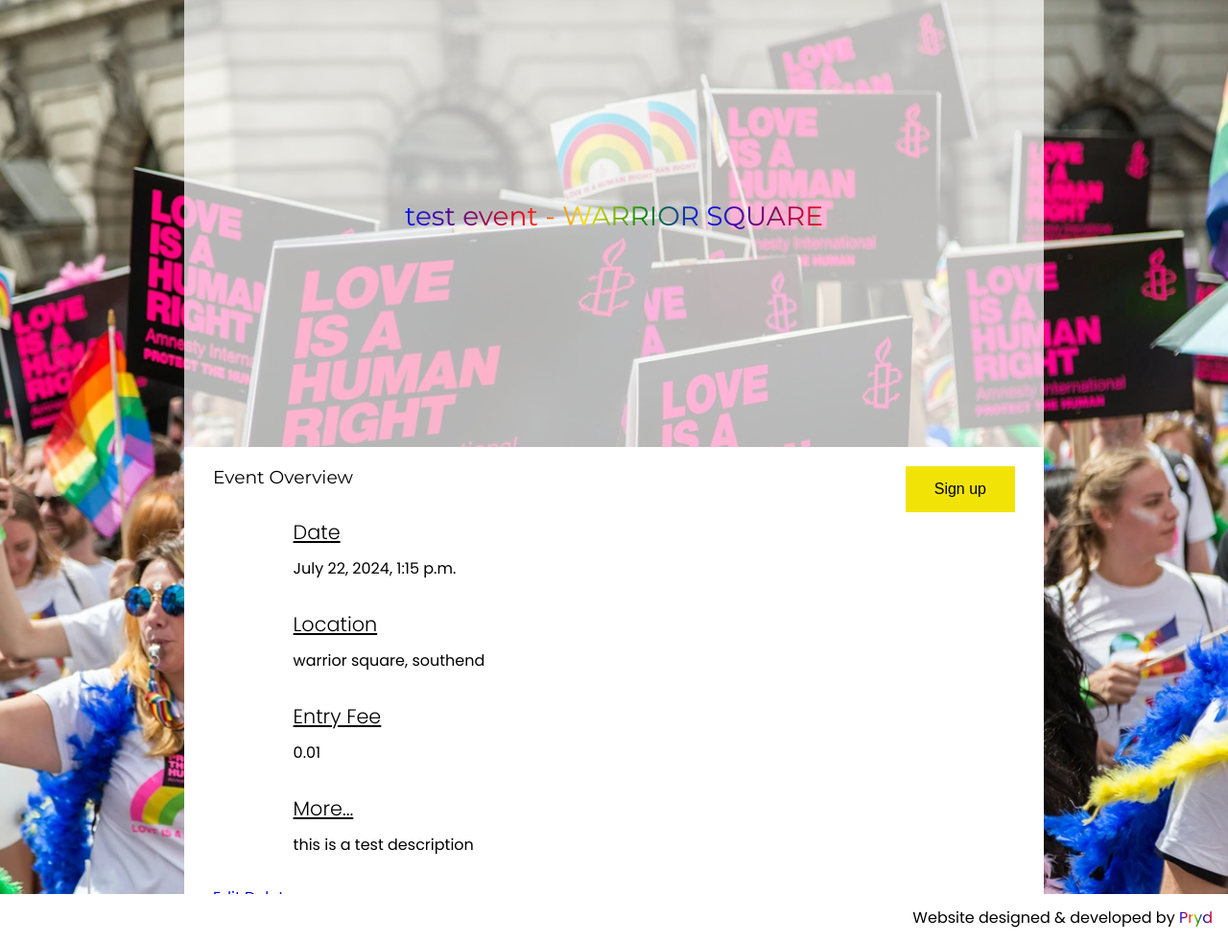
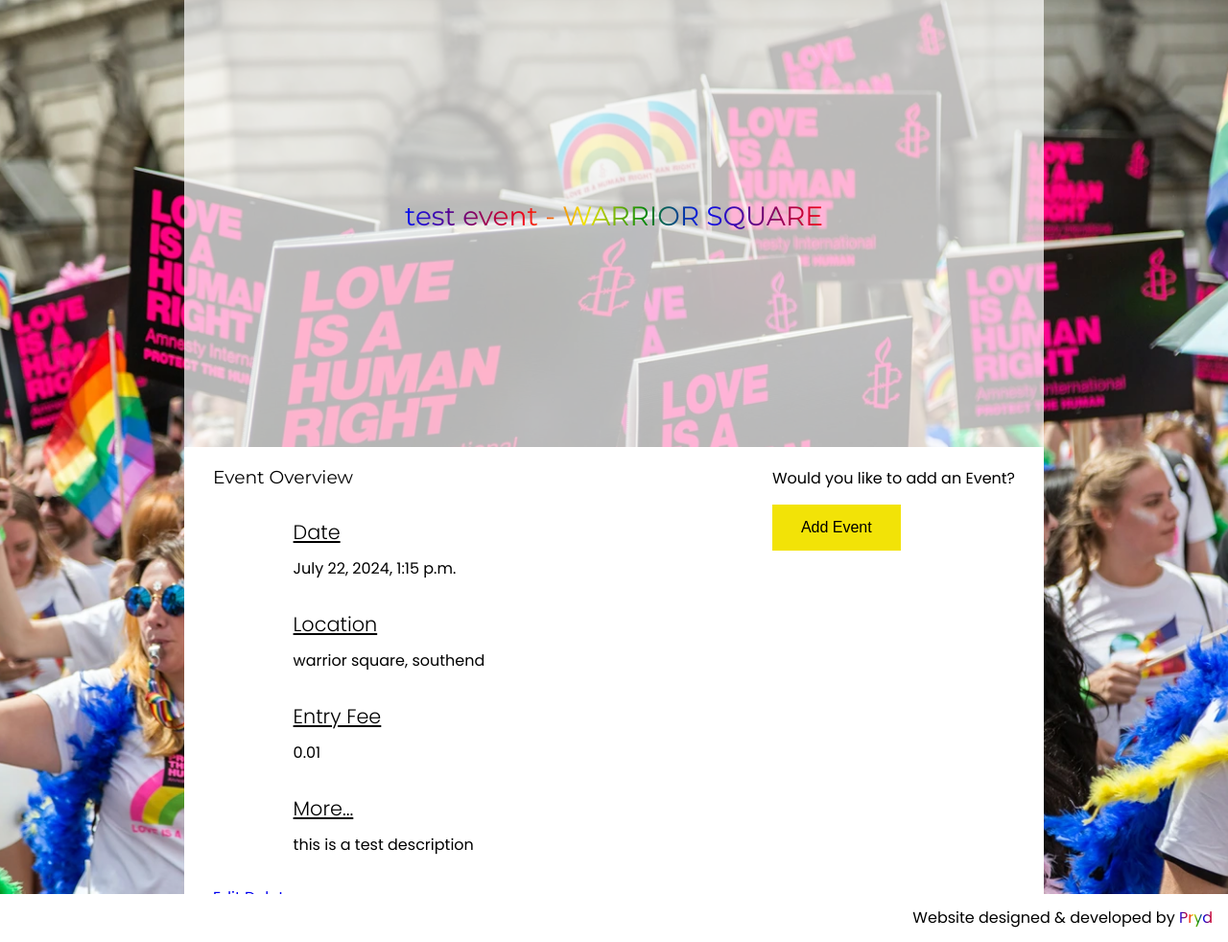
Before and after one commit to Jamie-Gargrave/pryd, a Django app: page /events/1/ in a window 1280 px wide. Shown: the part 71-1053 px from the top of the page at 96% size. Run offline with Django 5.2, Linux system fonts and the light colour scheme; a user stored in the database is signed in; data comes from the database, SQL or seed files in the repository; both versions use the stored data as it was after the commit; some libraries are stand-ins or nearby versions.

Commit message:
Modify add event/sign up button on event_detail

```diff
--- a/events/templates/events/event_detail.html
+++ b/events/templates/events/event_detail.html
@@ -14,9 +14,21 @@
     <div id="event-info-container" class="modal">
         <h3>Event Overview</h3>
 
-        <a id="event-signup" href="#">
-            <button class="link-button">Sign up</button>
+        {% if user.is_authenticated %}
+        <div id='event-signup'>
+            <p> Would you like to add an Event?</p>
+        <a href="{% url 'event_create' %}">
+            <button class="link-button">Add Event</button>
         </a>
+        </div>
+        {% else %}
+        <div id='event-signup'>
+            <p> Would you like to add an Event?</p>
+        <a href="{% url 'account_signup' %}">
+            <button class="link-button">Sign Up</button>
+        </a>
+        </div>
+        {% endif %}
 
         <section>
             <h4>Date</h4>
```
Also changed, not shown: db.sqlite3.
